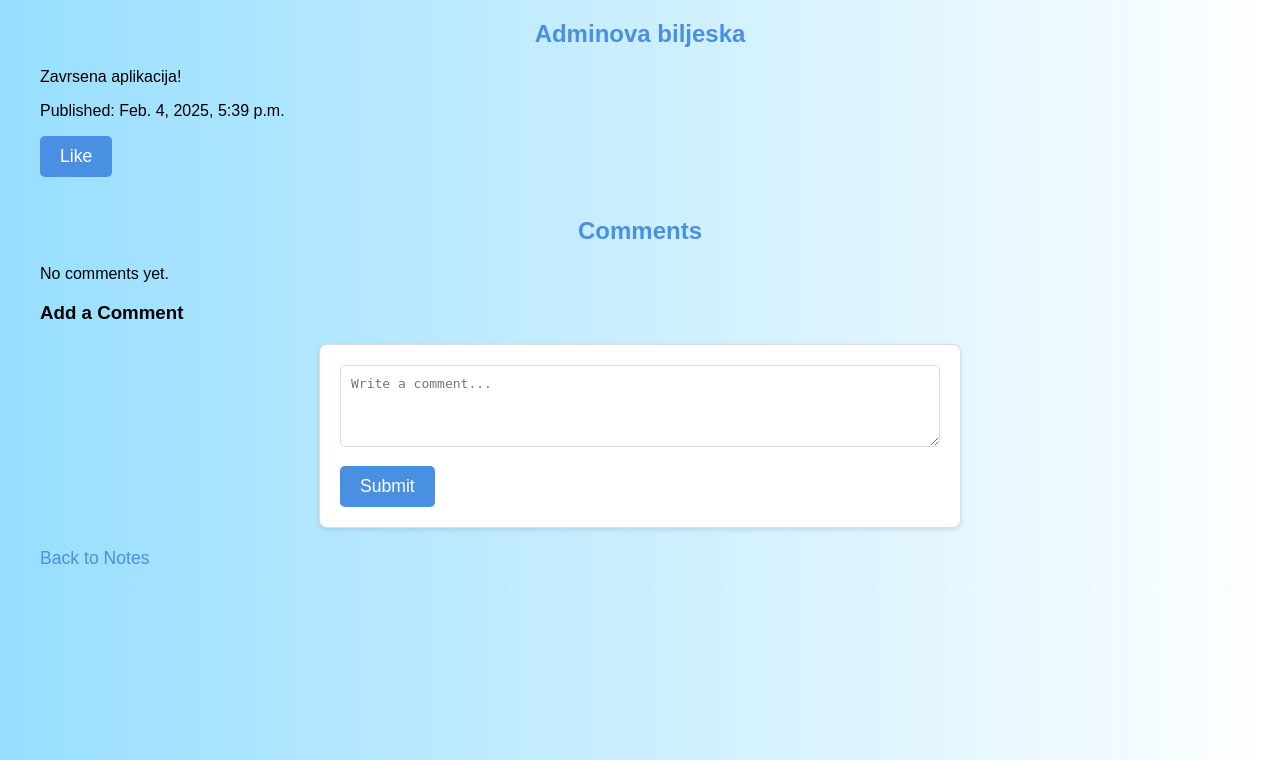
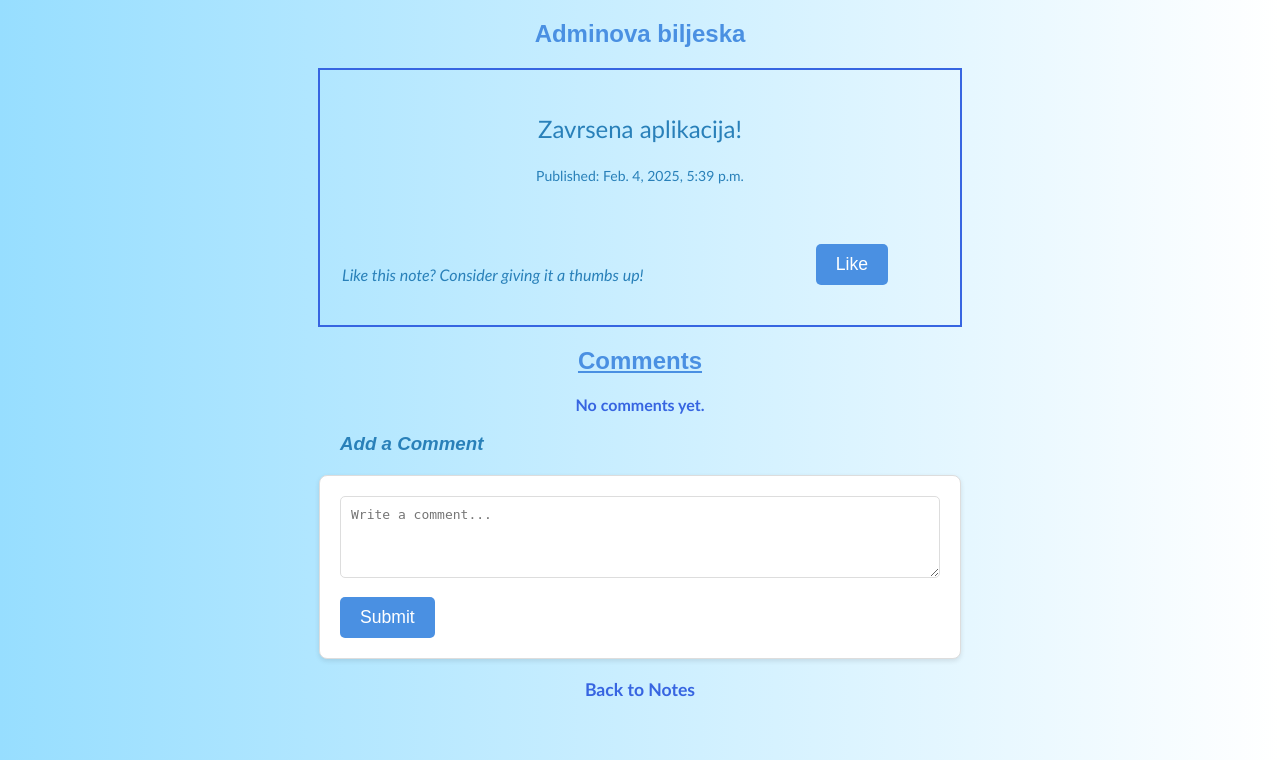
Before and after one commit to mlenic23/NoteHub, a Django app: page /notes/56/ in a window 1280 px wide. Shown: the part 40-800 px from the top of the page. Run offline with Django 5.2, Linux system fonts and the light colour scheme; data comes from the database, SQL or seed files in the repository; both versions use the stored data as it was after the commit.

Commit message:
Add css to detail.html

```diff
--- a/projekt/notes/static/app/notes.css
+++ b/projekt/notes/static/app/notes.css
@@ -708,3 +708,72 @@ body.dark {
     color: #4CAF50;
     margin-bottom: 10px;
 }
+
+.note-content {
+    font-family: 'Trebuchet MS', 'Lucida Sans Unicode', 'Lucida Grande', 'Lucida Sans', Arial, sans-serif;
+    color: #2980b9;
+    width: 50%;
+    margin: 0 auto;
+    padding: 20px;
+    border: 2px solid #3765e1;
+    text-align: center;
+}
+
+.note-actual-content{
+    font-size: 24px;
+}
+
+.published{
+    font-size: 14px;
+}
+
+.like button{
+    margin-left: 20px;
+}
+
+.text-likebutton {
+    display: grid;
+    grid-template-columns: auto auto;
+    align-items: center;
+    gap: 80px;
+    margin-left: -70px;
+    margin-top: 60px;
+}
+
+.comment {
+    text-align: center;
+    margin-bottom: 30px;
+}
+
+.no-comment{
+    text-align: center;
+    color: #3765e1;
+    font-weight: bold;
+    font-family: 'Trebuchet MS', 'Lucida Sans Unicode', 'Lucida Grande', 'Lucida Sans', Arial, sans-serif;
+}
+
+.comment-text {
+    color: rgb(62, 19, 255);
+    font-weight: bold;
+    font-family: 'Trebuchet MS', 'Lucida Sans Unicode', 'Lucida Grande', 'Lucida Sans', Arial, sans-serif;
+}
+
+.comment-date {
+    color: #3765e1;
+    font-size: 0.9em;
+    font-family: 'Trebuchet MS', 'Lucida Sans Unicode', 'Lucida Grande', 'Lucida Sans', Arial, sans-serif;
+}
+
+.back-to-notes {
+    display: block;
+    font-family: 'Trebuchet MS', 'Lucida Sans Unicode', 'Lucida Grande', 'Lucida Sans', Arial, sans-serif;
+    text-align: center;
+    margin-top: 20px;
+    font-weight: bold;
+    text-decoration: none;
+    color: #3765e1;
+}
+
+.back-to-notes:hover {
+    text-decoration: underline;
+}
--- a/projekt/notes/templates/notes/detail.html
+++ b/projekt/notes/templates/notes/detail.html
@@ -4,22 +4,32 @@
 
 {% block content %}
     <h2>{{ note.title }}</h2>
-    <p>{{ note.content }}</p>
-    <p>Published: {{ note.pub_date }}</p>
+    <div class="note-content">
+        <p class="note-actual-content">{{ note.content }}</p>
+        <p class="published">Published: {{ note.pub_date }}</p>
+        <div class="text-likebutton">
+            <p><em>Like this note? Consider giving it a thumbs up!</em></p>
+            <form class = 'like' action="{% url 'notes:like' note.id %}" method="post">
+                {% csrf_token %}
+                <button type="submit">Like</button>
+            </form>
+        </div>
+    </div>
 
-    <form class = 'like' action="{% url 'notes:like' note.id %}" method="post">
-        {% csrf_token %}
-        <button type="submit">Like</button>
-    </form>
-
-    <h2>Comments</h2>
+    <h2 style="text-decoration: underline;">
+        Comments
+    </h2>
     {% for comment in comments %}
-        <p>{{comment.text}} ({{comment.created_at}})</p>
+    <div class="comment">
+        <p class="comment-text">{{ comment.text }}</p>
+        <p class="comment-date">{{ comment.created_at }}</p>
+    </div>
     {% empty %}
-        <p>No comments yet.</p>
+        <p class="no-comment">No comments yet.</p>
     {% endfor %}
 
-    <h3>Add a Comment</h3>
+
+    <h3 style="margin-left: 300px; color: #2980b9;"><em>Add a Comment</em></h3>
     <form method="post" action="{% url 'notes:add_comment' note.id %}">
         {% csrf_token %}
         <textarea name="comment_text" rows="4" cols="50" placeholder="Write a comment..."></textarea><br>
@@ -27,5 +37,5 @@
     </form>
 
 
-    <a href="{% url 'notes:index' %}">Back to Notes</a>
+    <a href="{% url 'notes:index' %}" class="back-to-notes">Back to Notes</a>
 {% endblock %}
```
Also changed, not shown: projekt/db.sqlite3.
